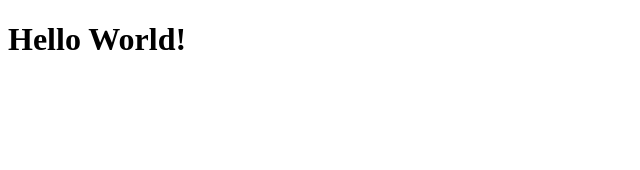
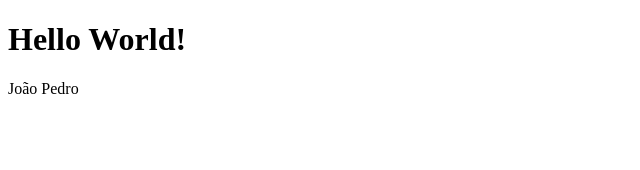
Before and after one commit to espjotape/rocketnotes, a React (Vite) app: page / in a window 1280 px wide. Shown: the top 170 px of the page, without its empty margins (0-640 px from the left). Built offline with nearby package versions, Linux system fonts and the light colour scheme.

Commit message:
fragment

```diff
--- a/src/pages/Details.jsx
+++ b/src/pages/Details.jsx
@@ -1,5 +1,8 @@
 export function Details(){
   return (
+    <>
     <h1>Hello World!</h1>
+    <span>João Pedro</span>
+    </>
   )
 }
```
